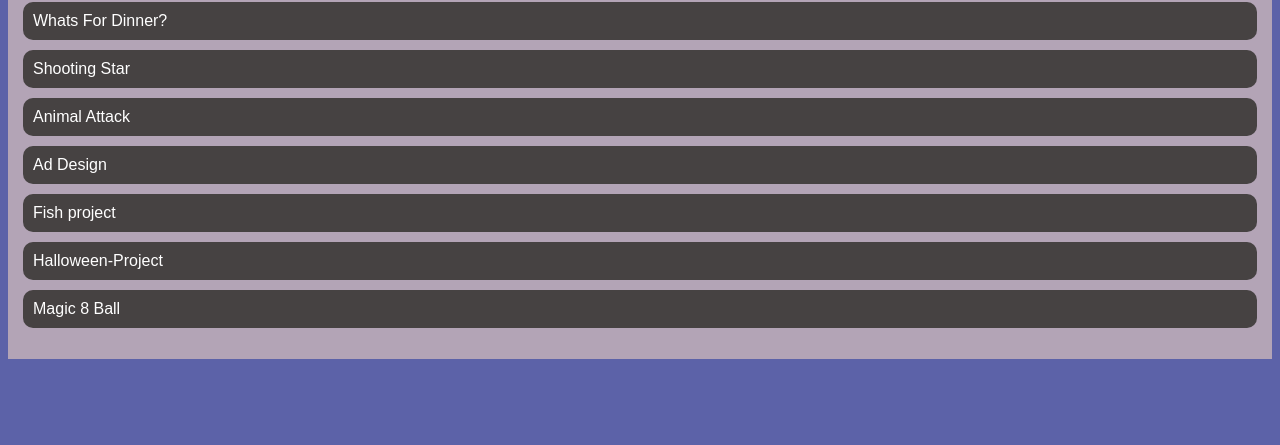
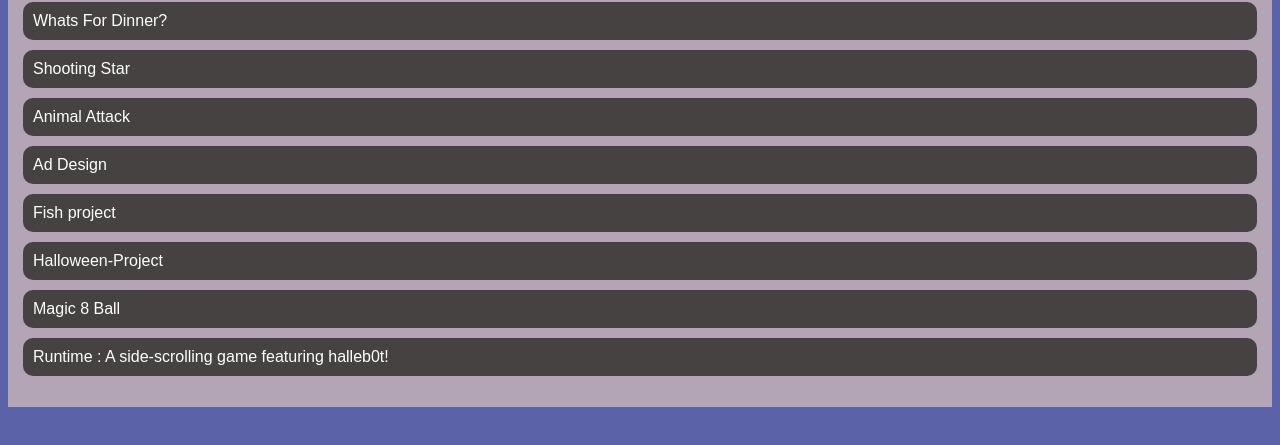
Before and after one commit to TheSomeone05/TheSomeone05, a plain HTML site: page portfolio.html in a window 1280 px wide. Shown: the part 343-788 px from the top of the page. Drawn offline with Linux system fonts and the light colour scheme.

Commit message:
new portfolio

```diff
--- a/portfolio.html
+++ b/portfolio.html
@@ -115,6 +115,7 @@
                     <li><a href="https://www.khanacademy.org/computer-programming/spin-off-of-project-fish-tank/5233204283359232">Fish project</a></li>
                     <li><a href="https://www.khanacademy.org/computer-programming/halloween-project/6333068912148480/">Halloween-Project</a></li>
                     <li><a href="https://www.khanacademy.org/computer-programming/spin-off-of-project-magic-8-ball/5029689738969088/">Magic 8 Ball</a></li>
+                    <li><a href="projects/runtime/">Runtime : A side-scrolling game featuring halleb0t!</a></li>
                     </ul>
 
                 </div>
```
